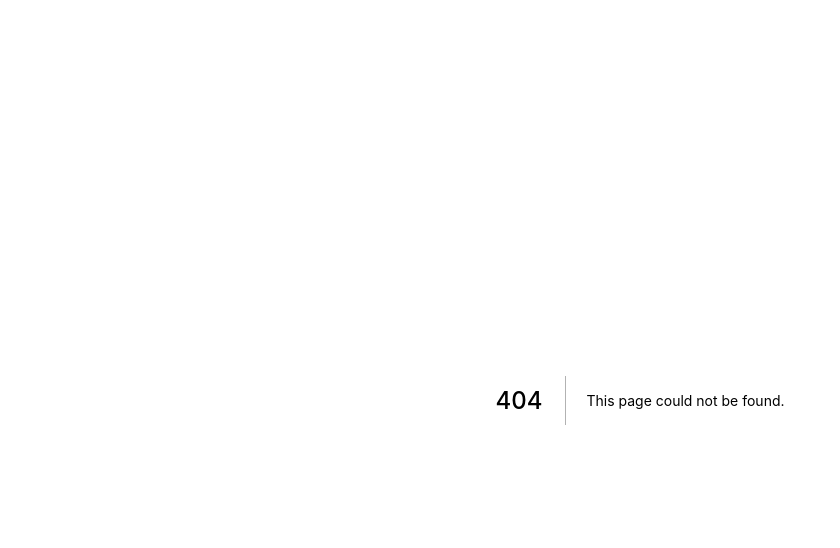
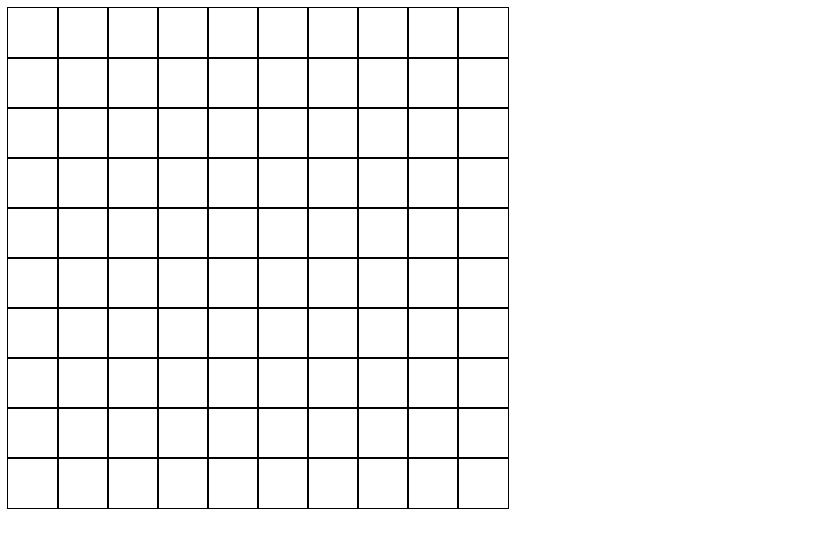
Before and after one commit to S-H93/S-H93.github.io, a Next.js app: page /components/GameBoard/GameBoard in a window 1280 px wide. Before the commit this address had no page. Shown: the top 548 px of the page, without its empty margins (0-840 px from the left). Built offline with nearby package versions, Linux system fonts and the light colour scheme.

Commit message:
draw gameboard

```diff
--- a/package.json
+++ b/package.json
@@ -15,7 +15,8 @@
   "dependencies": {
     "next": "^12.2.5",
     "react": "^18.2.0",
-    "react-dom": "^18.2.0"
+    "react-dom": "^18.2.0",
+    "sass": "^1.54.4"
   },
   "devDependencies": {
     "serve": "^14.0.1"
--- /dev/null
+++ b/pages/components/GameBoard/GameBoard.js
@@ -0,0 +1,34 @@
+import styles from "./GameBoard.module.scss";
+
+function GameBoard(props) {
+  const boardSize = 10;
+
+  var rowArray = [];
+  var cellArray = [];
+
+  return (
+    <>
+      <div className={styles.gameBoard}>
+        {(() => {
+          let rows = [];
+          for (let j = 1; j <= boardSize; j++) {
+            rows.push(
+              <div className={styles.gameRow} key={j}>
+                {(() => {
+                  let cells = [];
+                  for (let i = 1; i <= boardSize; i++) {
+                    cells.push(<div className={styles.gameCell} key={i}></div>);
+                  }
+                  return cells;
+                })()}
+              </div>
+            );
+          }
+          return rows;
+        })()}
+      </div>
+    </>
+  );
+}
+
+export default GameBoard;
--- /dev/null
+++ b/pages/components/GameBoard/GameBoard.module.scss
@@ -0,0 +1,11 @@
+.title {
+  color: purple;
+}
+.gameRow {
+  display: flex;
+}
+.gameCell {
+  width: 50px;
+  height: 50px;
+  outline: 1px solid black;
+}
```
Also changed, not shown: pages/index.js (+3 -5 lines), 1 other file (tests, documents, lock files or other folders).
